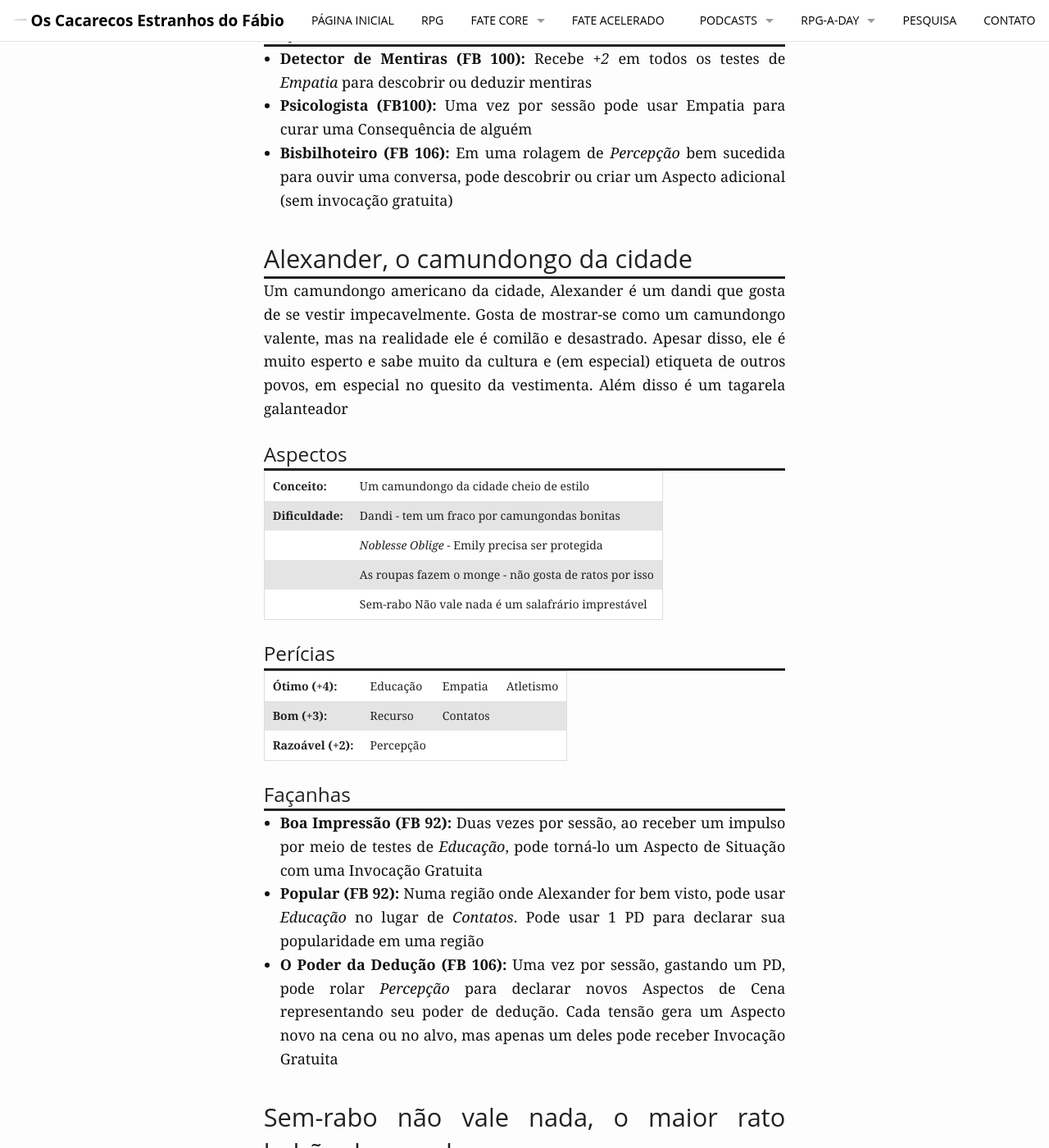
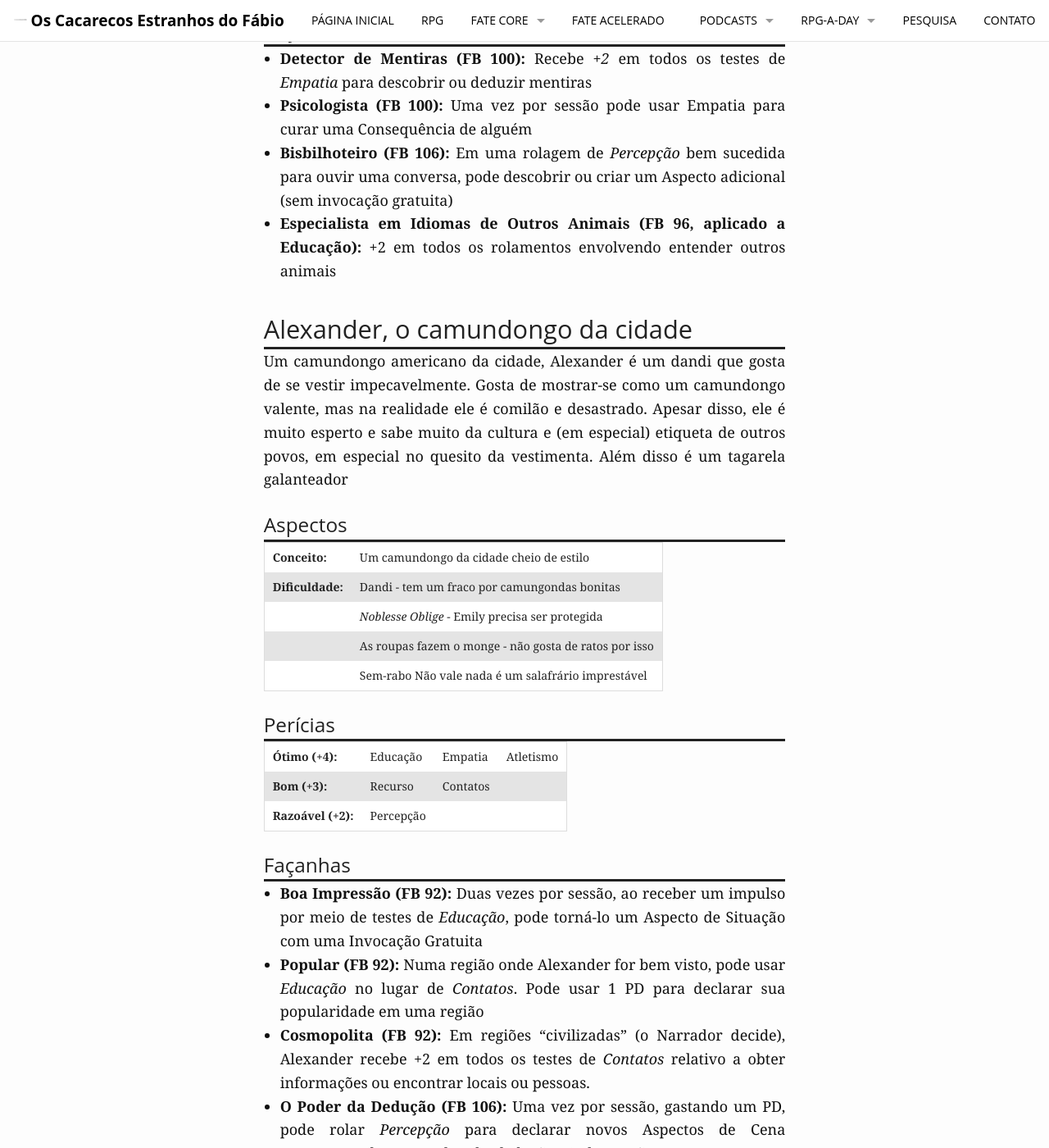
Before and after one commit to fabiocosta0305/fabiocosta0305.github.io-old, a Jekyll site: the page built from _posts/RPG/2015-07-18-DestinoDosCamundongosAventureiros.md, in a window 1280 px wide and 1400 px high, scrolled down 5633 px. Shown: the whole window at 82% size. Built offline with Jekyll 4.4.1, drawn with Linux system fonts in a browser that asks for light colours; some of the changed text lies outside the part shown.

Commit message:
Adicionadas novas faÃ§anhas para Emily e Alexander

```diff
--- a/_posts/RPG/2015-07-18-DestinoDosCamundongosAventureiros.md
+++ b/_posts/RPG/2015-07-18-DestinoDosCamundongosAventureiros.md
@@ -158,8 +158,9 @@ Uma camundonga americana do campo, Emily é sempre bem afeiçoada e educada. Por
 ##### Façanhas
 
 + **Detector de Mentiras (FB 100):** Recebe _+2_  em todos os testes de _Empatia_ para descobrir ou deduzir mentiras
-+ **Psicologista (FB100):** Uma vez por sessão pode usar Empatia para curar uma Consequência de alguém
++ **Psicologista (FB 100):** Uma vez por sessão pode usar Empatia para curar uma Consequência de alguém
 + **Bisbilhoteiro (FB 106):** Em uma rolagem de _Percepção_ bem sucedida para ouvir uma conversa, pode descobrir ou criar um Aspecto adicional (sem invocação gratuita)
++ **Especialista em Idiomas de Outros Animais (FB 96, aplicado a Educação):** +2 em todos os rolamentos envolvendo entender outros animais
 
 #### Alexander, o camundongo da cidade
 
@@ -183,6 +184,7 @@ Um camundongo americano da cidade, Alexander é um dandi que gosta de se vestir
 
 + **Boa Impressão (FB 92):** Duas vezes por sessão, ao receber um impulso por meio de testes de _Educação_, pode torná-lo um Aspecto de Situação com uma Invocação Gratuita
 + **Popular (FB 92):** Numa região onde Alexander for bem visto, pode usar _Educação_ no lugar de _Contatos_. Pode usar 1 PD para declarar sua popularidade em uma região
++ **Cosmopolita (FB 92):** Em regiões "civilizadas" (o Narrador decide), Alexander recebe +2 em todos os testes de _Contatos_ relativo a obter informações ou encontrar locais ou pessoas.
 + **O Poder da Dedução (FB 106):** Uma vez por sessão, gastando um PD, pode rolar _Percepção_ para declarar novos Aspectos de Cena representando seu poder de dedução. Cada tensão gera um Aspecto novo na cena ou no alvo, mas apenas um deles pode receber Invocação Gratuita
 
 #### Sem-rabo não vale nada, o maior rato ladrão do mundo
```
Also changed, not shown: other parts of _posts/RPG/2015-07-18-DestinoDosCamundongosAventureiros.md (+1 -1 lines).
